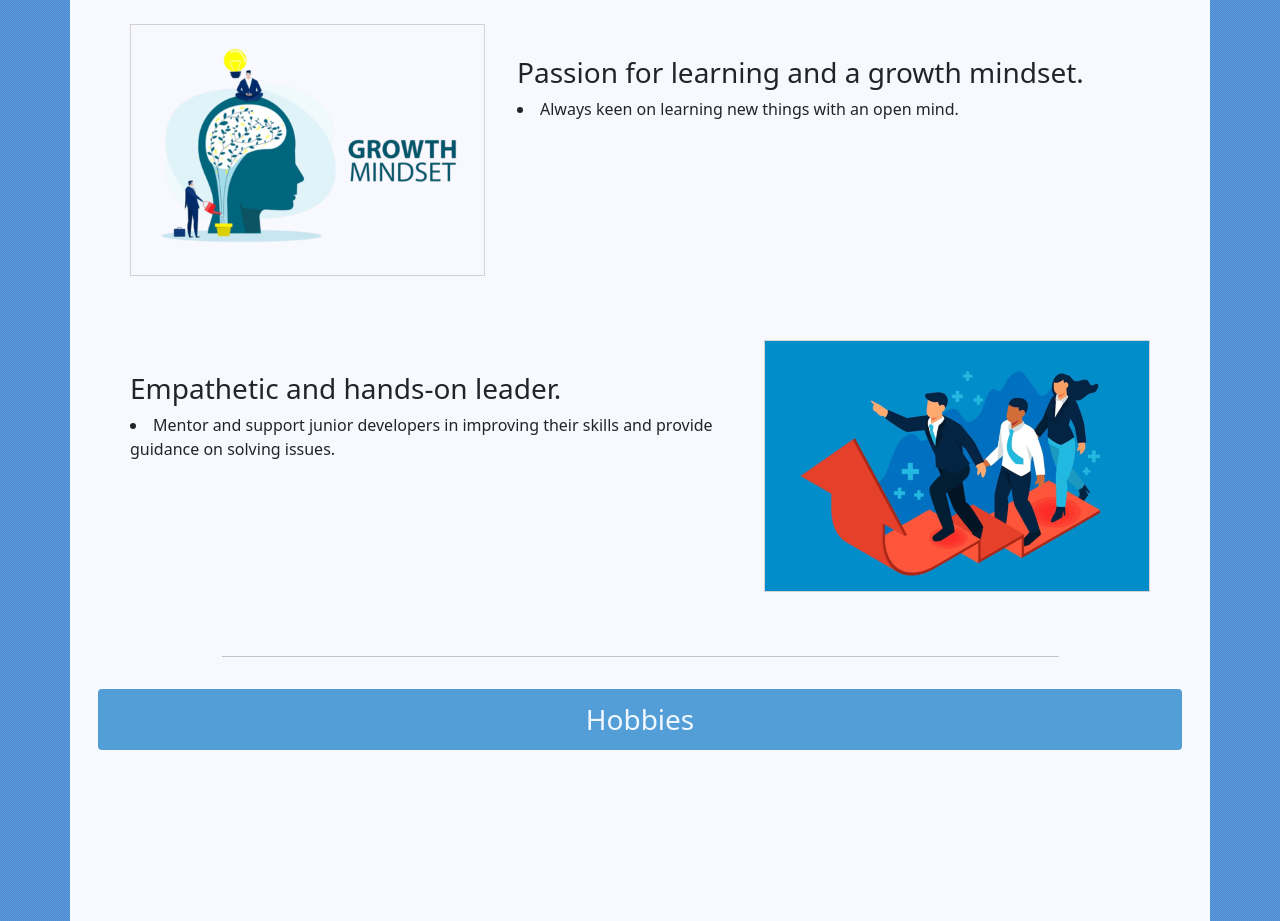
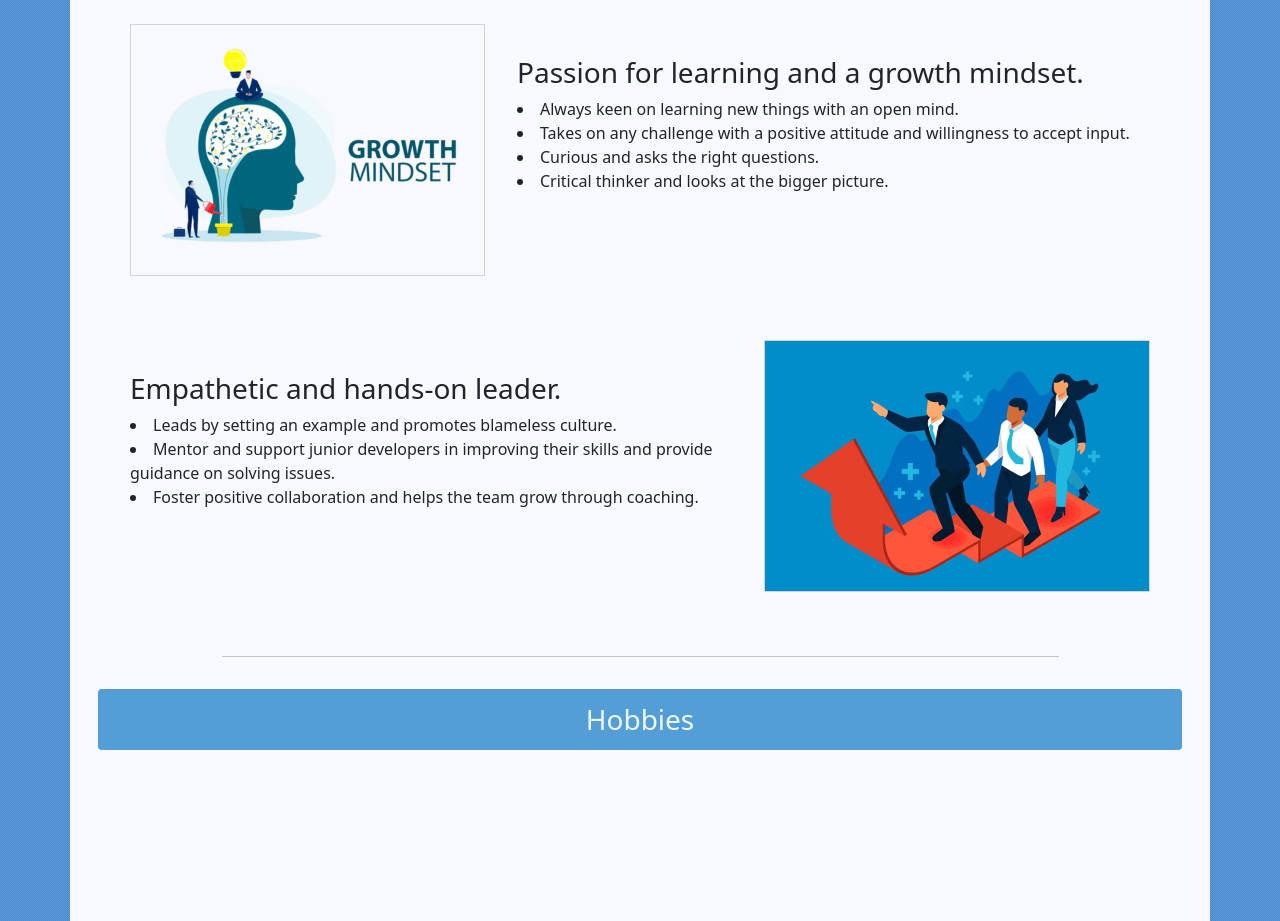
Before and after one commit to IamDaisuke08/IamDaisuke08, an Angular app in the folder Job/Code/Job.App/: page / in a window 1280 px wide. Shown: the part 1300-2221 px from the top of the page. Built offline with nearby package versions, Linux system fonts and the light colour scheme.

Commit message:
additional content

```diff
--- a/Job/Code/Job.App/src/app/home/home.component.html
+++ b/Job/Code/Job.App/src/app/home/home.component.html
@@ -19,12 +19,17 @@
             <div style="flex-grow: 1; padding: 2rem 0 2rem 2rem;">
                 <h3>Passion for learning and a growth mindset.</h3>
                 <li>Always keen on learning new things with an open mind.</li>
+                <li>Takes on any challenge with a positive attitude and willingness to accept input.</li>
+                <li>Curious and asks the right questions.</li>
+                <li>Critical thinker and looks at the bigger picture.</li>
             </div>
         </div>
         <div class="leadership" style="display: flex; padding: 2rem;">
             <div style="flex-grow: 1; padding: 2rem 2rem 2rem 0;">
                 <h3>Empathetic and hands-on leader.</h3>
+                <li>Leads by setting an example and promotes blameless culture.</li>
                 <li>Mentor and support junior developers in improving their skills and provide guidance on solving issues.</li>
+                <li>Foster positive collaboration and helps the team grow through coaching.</li>
             </div>
             <img src="leadership.png" style="border: 1px lightgrey solid">
         </div>
```
